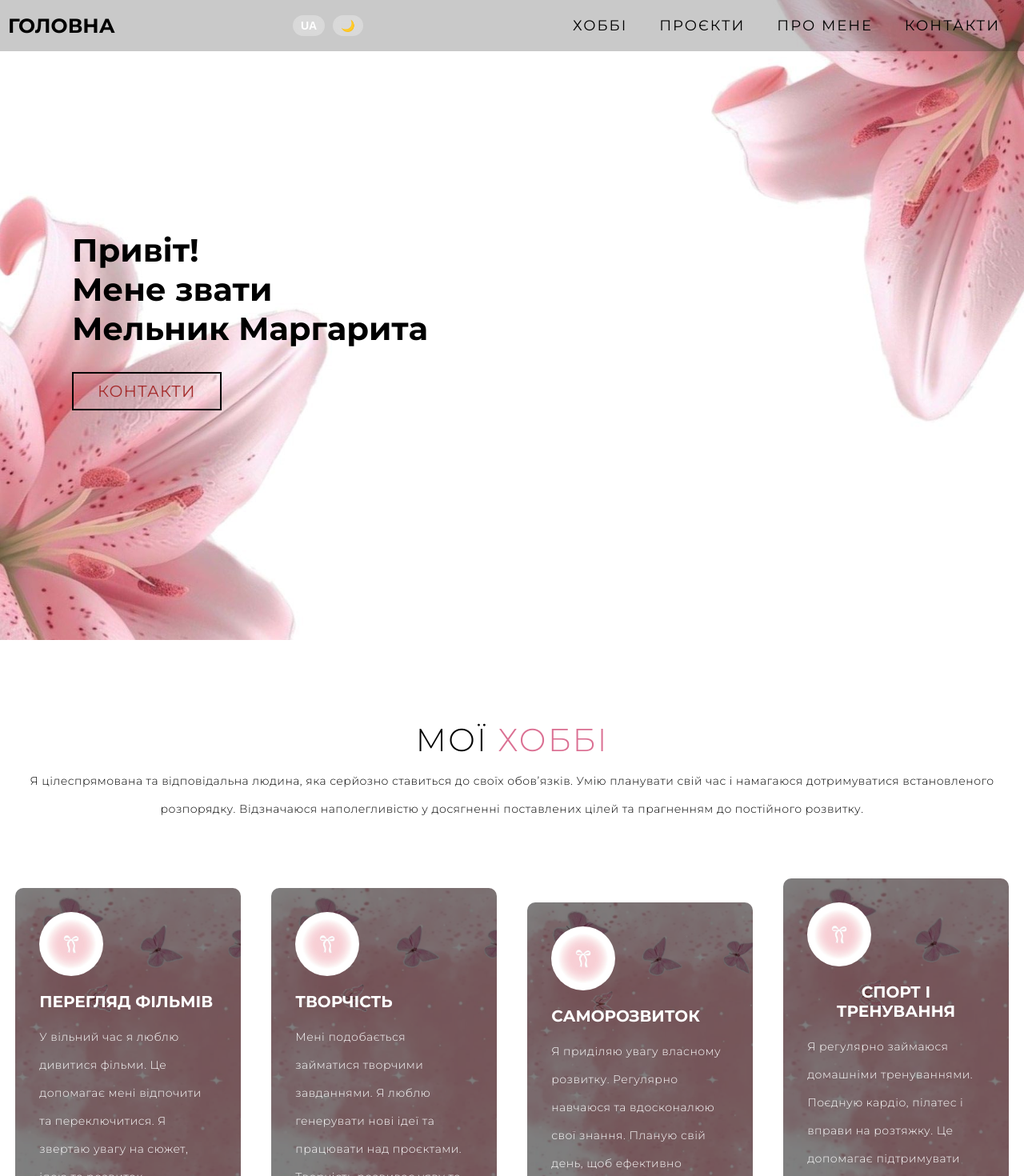
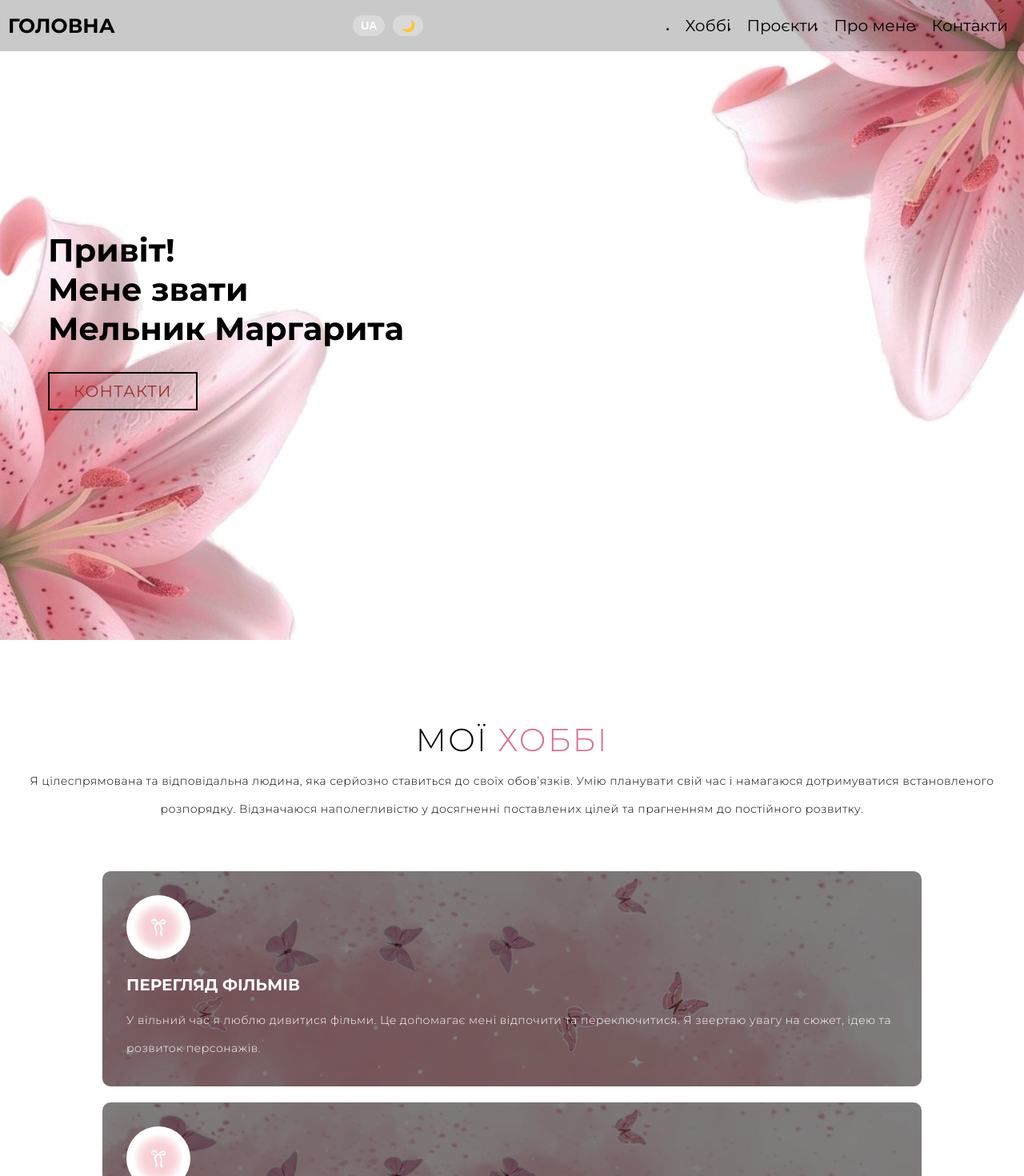
Before and after one commit to mobilochkar302-lab/portfolio-8-web, a React (Vite) app: page / in a window 1280 px wide. Shown: the top 1470 px of the page at 80% size. Built offline with nearby package versions, Linux system fonts and the light colour scheme.

Commit message:
Update style.css

```diff
--- a/src/style.css
+++ b/src/style.css
@@ -44,11 +44,10 @@ p {
 }
 
 img {
-  height: 100%;
-  width: 100%;
-  object-fit: cover;
+  max-width: 100%;
+  height: auto;
+  display: block;
 }
-
 /* ==================== HEADER ==================== */
 #header {
   position: fixed;
@@ -148,20 +147,17 @@ img {
 
 /* навігація */
 .nav-list ul {
-  list-style: none;
-  position: absolute;
-  background-color: rgb(31, 30, 30);
-  width: 100vw;
-  height: 100vh;
+  position: fixed;
   left: 100%;
   top: 0;
+  width: 100%;
+  height: 100vh;
+  background: black;
   display: flex;
   flex-direction: column;
   justify-content: center;
   align-items: center;
-  z-index: 1;
-  overflow-x: hidden;
-  transition: 0.7s ease left;
+  transition: 0.4s;
 }
 
 .nav-list ul.active {
@@ -169,15 +165,11 @@ img {
 }
 
 .nav-list ul a {
-  font-size: 2.5rem;
-  font-weight: 500;
-  letter-spacing: 0.2rem;
-  text-decoration: none;
+  font-size: 2rem;
   color: white;
-  text-transform: uppercase;
-  padding: 20px;
-  display: block;
+  padding: 10px;
 }
+
 
 /* кнопки перекладу/теми */
 .controls {
@@ -205,22 +197,20 @@ body.dark .controls button {
 
 /* ==================== HERO (one) ==================== */
 #hero {
-  background-image: url('/img/one.jpg');
-  background-size: cover;
-  background-position: top center;
+  background: url('/img/one.jpg') center/cover;
 }
 
 #hero .one {
   max-width: 1200px;
   margin: 0 auto;
-  padding: 0 50px;
+  padding: 0 20px;
   justify-content: flex-start;
 }
 
 #hero h1 {
   display: block;
   width: fit-content;
-  font-size: 4rem;
+  font-size: clamp(2rem, 5vw, 4rem);
   position: relative;
   color: transparent;
   animation: text_reveal 0.5s ease forwards;
@@ -357,6 +347,26 @@ body.dark .cta:hover {
 }
 
 /* ==================== PROJECTS ==================== */
+.all-projects {
+  display: grid;
+  grid-template-columns: repeat(auto-fit, minmax(280px, 1fr));
+  gap: 20px;
+}
+
+.project-items {
+  width: 100%;
+  border-radius: 10px;
+  overflow: hidden;
+}
+
+.project-info {
+  padding: 20px;
+}
+
+.project-info h1 {
+  font-size: clamp(1.8rem, 3vw, 3rem);
+}
+
 #projects .projects {
   flex-direction: column;
   max-width: 1200px;
@@ -433,12 +443,15 @@ body.dark .cta:hover {
 
 /* ==================== ABOUT ==================== */
 #about .about {
+  display: flex;
   flex-direction: column-reverse;
+  align-items: center;
 }
 
 .about-img img {
-  height: 500px;
-  width: 500px;
+  width: 100%;
+  max-width: 400px;
+  aspect-ratio: 1/1;
   border-radius: 50%;
   object-fit: cover;
 }
@@ -464,16 +477,15 @@ body.dark .cta:hover {
   padding-top: 100px;
 }
 
-.contacts-container {
-  max-width: 1200px;
-  margin: 0 auto;
-  padding: 50px 20px;
-  background: rgba(255,255,255,0.85);
-  border-radius: 20px;
-}
 
 body.dark .contacts-container {
   background: rgba(0,0,0,0.7);
+}
+
+.contacts-container {
+  max-width: 1000px;
+  margin: 0 auto;
+  padding: 20px;
 }
 
 .contacts-container h1 {
@@ -516,6 +528,11 @@ body.dark .contacts-container {
 }
 
 /* ==================== FOOTER ==================== */
+footer {
+  text-align: center;
+  padding: 30px;
+}
+
 footer {
   background-image: linear-gradient(60deg, #ff0090 0%, #485563 100%);
   padding: 50px 0 20px;
@@ -567,42 +584,38 @@ body.dark #hero h1:nth-child(3) {
 }
 
 /* ==================== АДАПТИВ ==================== */
-@media only screen and (min-width: 1200px) {
+/* телефон */
+@media (max-width: 480px) {
+  .nav-list ul a {
+    font-size: 1.6rem;
+  }
+
+  .project-info h1 {
+    font-size: 1.6rem;
+  }
+}
+
+/* планшет */
+@media (max-width: 768px) {
+  .service-item {
+    flex: 1 1 100%;
+  }
+}
+
+/* десктоп */
+@media (min-width: 1200px) {
   .hamb {
     display: none;
   }
+
   .nav-list ul {
-    position: initial;
-    display: block;
+    position: static;
     height: auto;
-    width: fit-content;
+    flex-direction: row;
     background: transparent;
   }
-  .nav-list ul li {
-    display: inline-block;
-  }
-  .nav-list ul li a {
-    font-size: 1.8rem;
-    color: inherit;
-  }
-  .nav-list ul a::after {
-    display: none;
-  }
-  .service-item {
-    flex-basis: 22%;
-    margin: 1.5%;
+
+  .nav-list ul a {
+    color: black;
   }
 }
-
-@media (max-width: 768px) {
-  .about-img img {
-    width: 300px;
-    height: 300px;
-  }
-  .project-items {
-    width: 95%;
-  }
-  .project-info h1 {
-    font-size: 2rem;
-  }
-}
```
